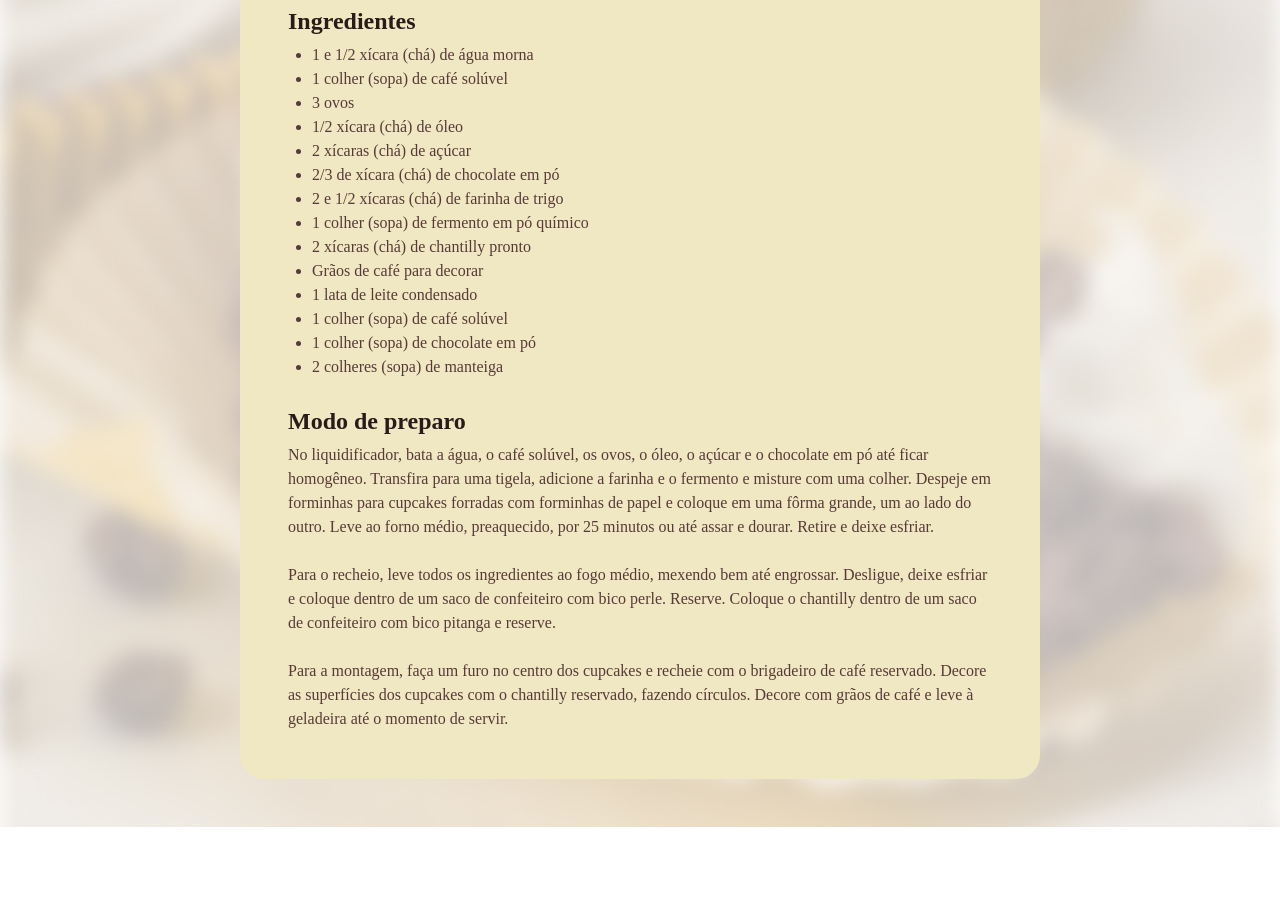
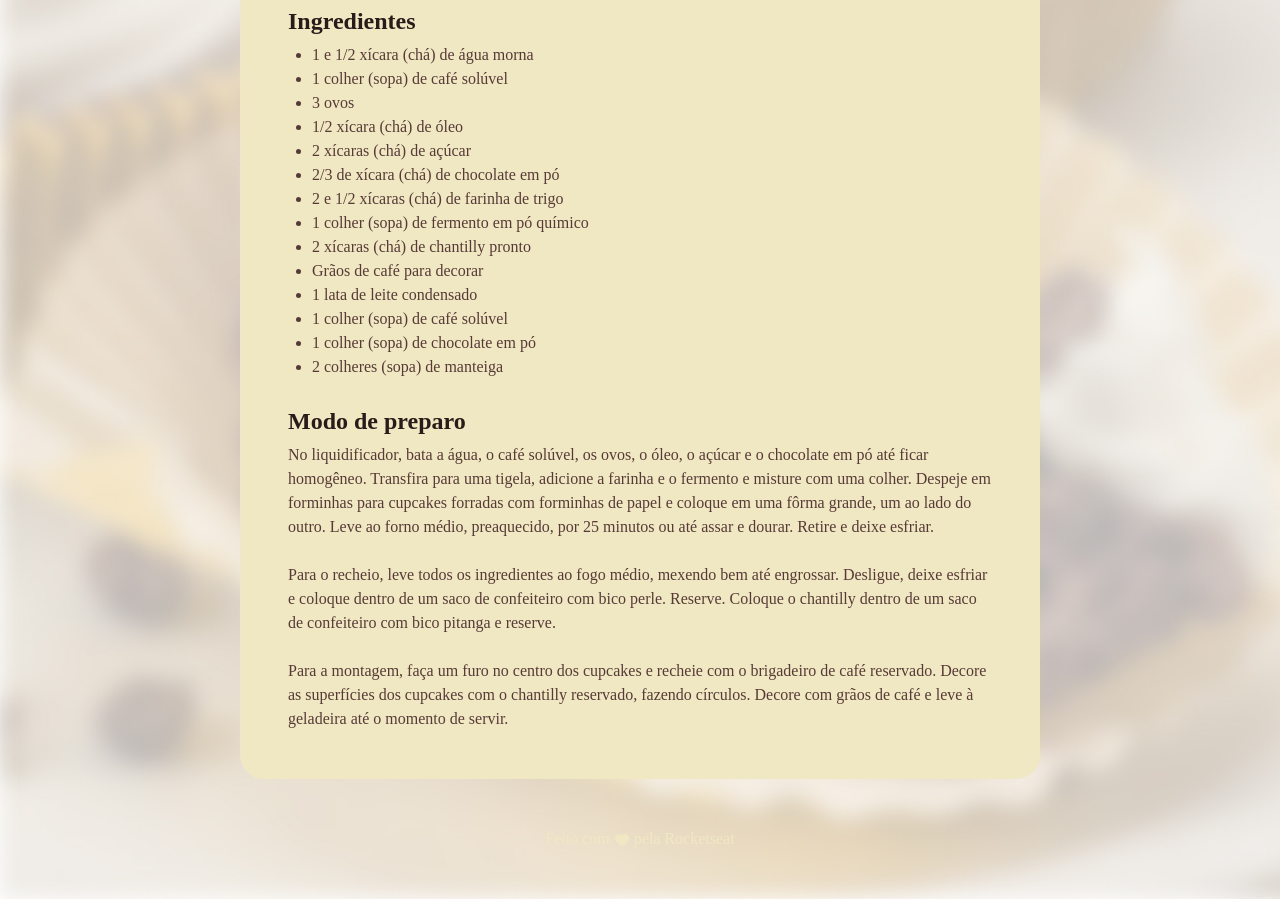
Before and after one commit to lucasvlviana/paginaDeReceita, a plain HTML site: page index.html in a window 1280 px wide. Shown: the part 720-1619 px from the top of the page. Before the commit the page ends 1547 px from the top, so only its background shows below. Drawn offline with Linux system fonts and the light colour scheme; a web font is replaced by a local one.

Commit message:
adicionando o footer

```diff
--- a/index.html
+++ b/index.html
@@ -74,5 +74,8 @@
         </section>
       </main>
     </div>
+    <footer>
+        Feito com <img src="assets/ph_heart-fill.svg" alt="Coracao fofinho"> pela Rocketseat
+    </footer>
   </body>
 </html>
--- a/style.css
+++ b/style.css
@@ -60,3 +60,13 @@ h2 {
 ul {
     padding-left: 24px;
 }
+
+footer {
+    color: #F0E8C2;
+    text-align: center;
+    padding-bottom: 48px;
+}
+
+footer img {
+    vertical-align: middle;
+}
```
Also changed, not shown: assets/ph_heart-fill.svg (added).
